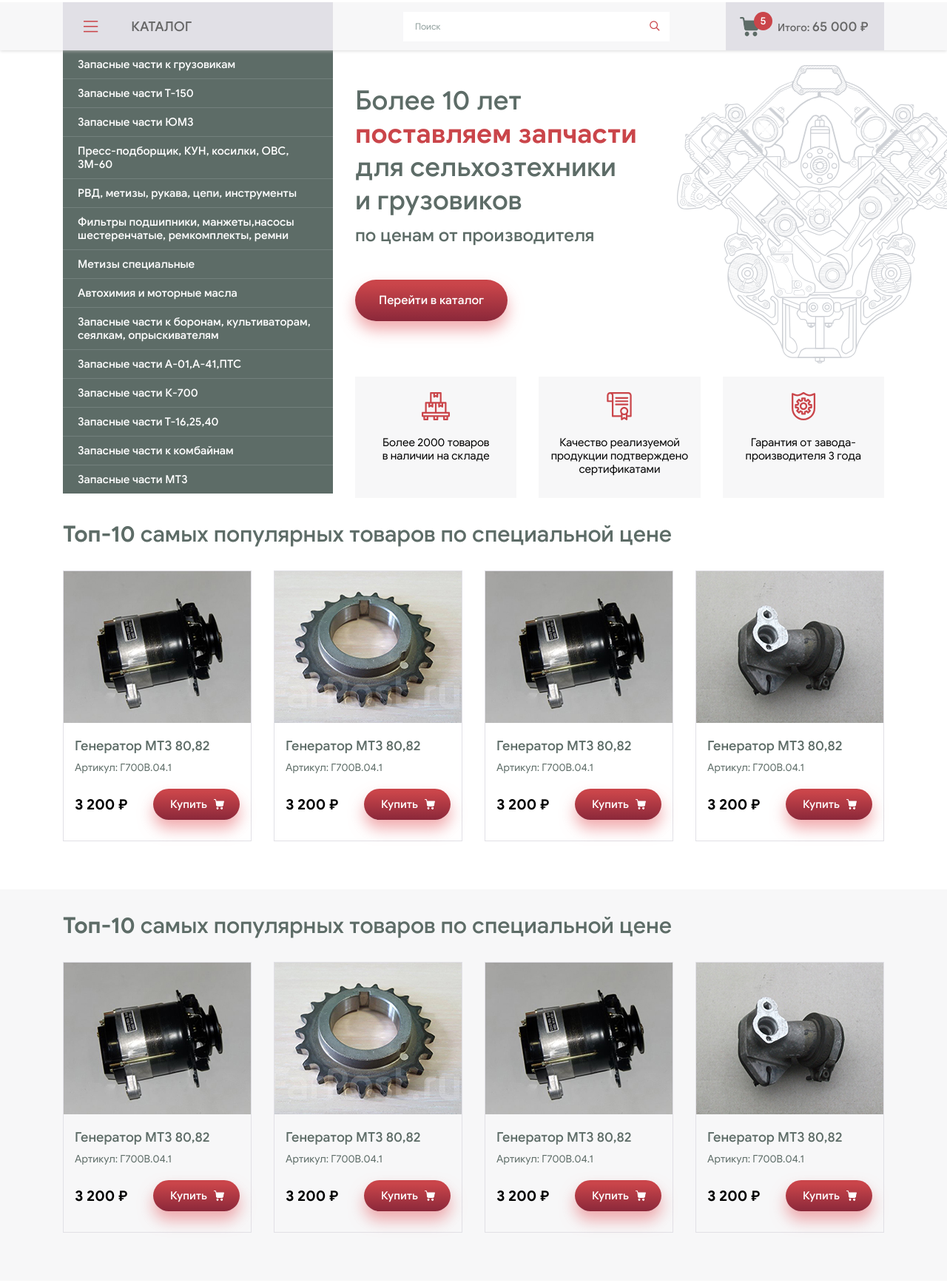
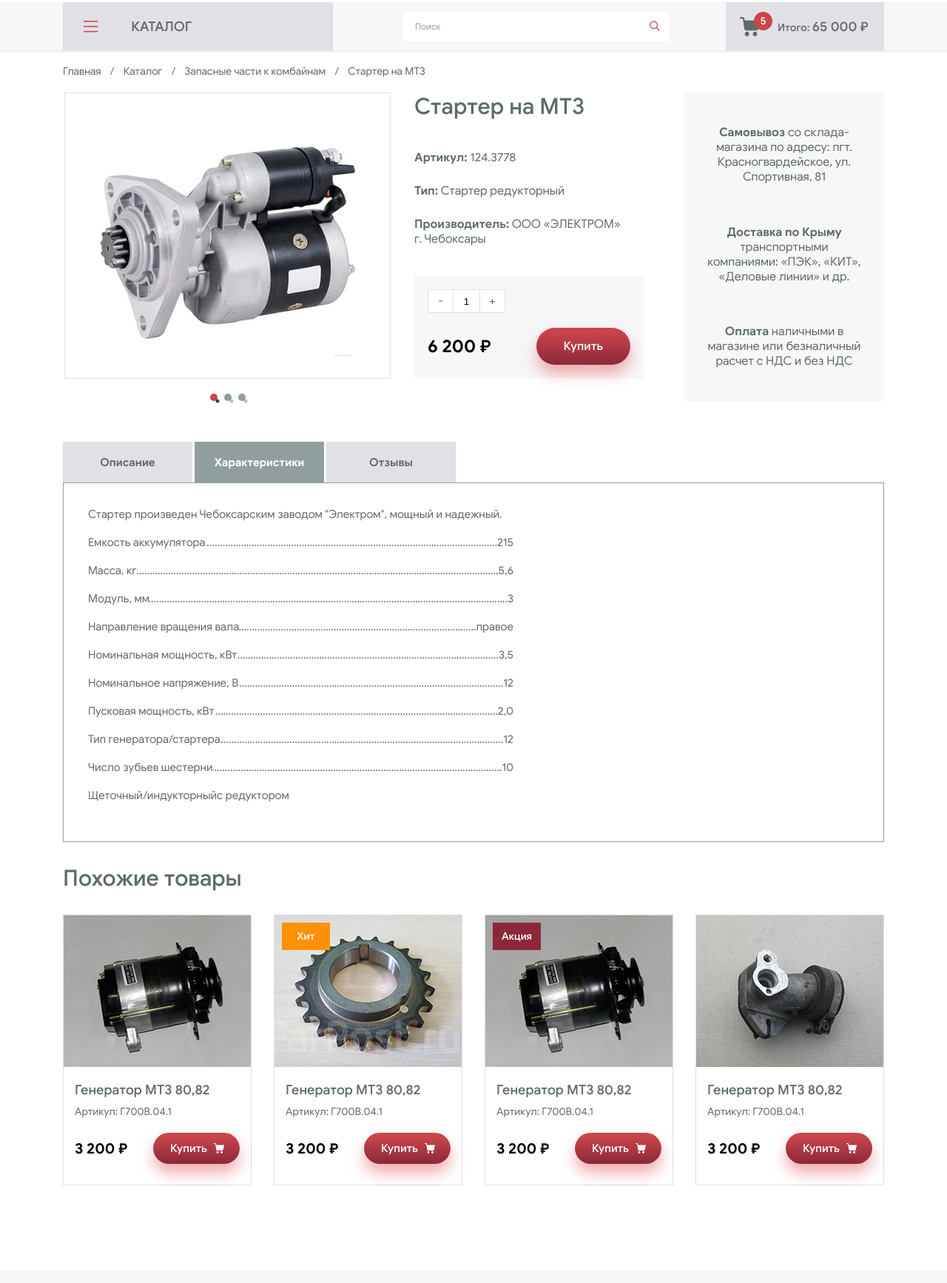
Before and after one commit to GrinCaseCode/ghpages, a plain HTML site: page card.html in a window 1280 px wide. Shown: the part 151-1885 px from the top of the page at 74% size. Drawn offline with nearby package versions, Linux system fonts and the light colour scheme.

Commit message:
Add files via upload

```diff
--- a/index.html
+++ b/card.html
@@ -20,8 +20,8 @@
 	<link rel="stylesheet" href="libs/slick-1.5.9/slick/slick.css" />
 	<link rel="stylesheet" href="libs/slick-1.5.9/slick/slick-theme.css" />
 	<link rel="stylesheet" href="css/fonts.css" />
-	<link rel="stylesheet" href="css/main.css?ver=1.50" />
-	<link rel="stylesheet" href="css/media.css?ver=1.50" />
+	<link rel="stylesheet" href="css/main.css?ver=1.55" />
+	<link rel="stylesheet" href="css/media.css?ver=1.55" />
 </head>
 <body>
 
@@ -145,65 +145,178 @@
 			</div>
 		</header>
 
-		<div class="billbord">
+		<div class="card">
 			<div class="container">
-				<div class="row">
-					<div class="col-md-4 col_pr">
-						<div class="sidebar-main">
-							<ul>
-								<li><a href="#">Запасные части к грузовикам</a></li>
-								<li><a href="#">Запасные части Т-150</a></li>
-								<li><a href="#">Запасные части ЮМЗ</a></li>
-								<li><a href="#">Пресс-подборщик, КУН, косилки, ОВС, ЗМ-60</a></li>
-								<li><a href="#">РВД, метизы, рукава, цепи, инструменты</a></li>
-								<li><a href="#">Фильтры подшипники, манжеты,насосы шестеренчатые, ремкомплекты, ремни</a></li>
-								<li><a href="#">Метизы специальные</a></li>
-								<li><a href="#">Автохимия и моторные масла</a></li>
-								<li><a href="#">Запасные части к боронам, культиваторам, сеялкам, опрыскивателям</a></li>
-								<li><a href="#">Запасные части А-01,А-41,ПТС</a></li>
-								<li><a href="#">Запасные части К-700</a></li>
-								<li><a href="#">Запасные части Т-16,25,40</a></li>
-								<li><a href="#">Запасные части к комбайнам</a></li>
-								<li><a href="#">Запасные части МТЗ</a></li>
-							</ul>
-						</div>
+				<ul class="breadumbs">
+					<li><a href="#">Главная</a><span>/</span></li>
+					<li><a href="#">Каталог</a><span>/</span></li>
+					<li><a href="#">Запасные части к комбайнам</a><span>/</span></li>
+					<li>Стартер на МТЗ</li>
+				</ul>
+				<div class="row row_card">
+					<div class="col-lg-5 col-md-6">
+						<ul class="slider-card">
+							<li>
+								<div class="slider-card__image">
+									<img src="img/card1.jpg" alt="alt">
+								</div>
+							</li>
+							<li>
+								<div class="slider-card__image">
+									<img src="img/card1.jpg" alt="alt">
+								</div>
+							</li>
+							<li>
+								<div class="slider-card__image">
+									<img src="img/card1.jpg" alt="alt">
+								</div>
+							</li>
+						</ul>
 					</div>
-					<div class="col-md-8 pl_30">
-						<div class="row">
-							<div class="col-lg-7">
-								<h1 class="title-big" data-aos="fade-left">Более 10 лет <br><strong> поставляем запчасти</strong> <br>для сельхозтехники <br>и грузовиков </h1>
-								<div class="descr-title-big" data-aos="fade-left">по ценам от производителя</div>
-								<a href="#" class="btn-main" data-aos="fade-left">Перейти в каталог</a>
-							</div>
-							<div class="col-lg-5">
-								<div class="billbord__image">
-									<img src="img/billbord1.svg" alt="alt">
+					<div class="col-lg-4 col-md-6">
+						<div class="center-card">
+							<h1 class="title-page">Стартер на МТЗ</h1>
+							<p><strong>Артикул:</strong> 124.3778</p>
+							<p><strong>Тип:</strong> Стартер редукторный</p>
+							<p><strong>Производитель:</strong> ООО «ЭЛЕКТРОМ» <br>г. Чебоксары</p>
+							<div class="card-action">
+								<div class="quantity">
+										<div class="quantity-button quantity-down">-</div>
+										<input type="number" min="1" max="100" step="1" value="1">
+										<div class="quantity-button quantity-up">+</div>
+									</div>
+								<div class="d_flex">
+									<div class="card-action__price">6 200 ₽</div>
+									<a href="#" class="btn-main">Купить</a>
 								</div>
 							</div>
 						</div>
-						<div class="row row_items-billbord">
-							<div class="col-md-4">
-								<div class="item-billbord">
-									<div class="item-billbord__icon">
-										<img src="img/ic_billbord1.svg" alt="alt">
-									</div>
-									<div class="item-billbord__name">Более 2000 товаров <br>в наличии на складе</div>
+					</div>
+					<div class="col-lg-3 col_pl col-md-12">
+						<div class="righ-card">
+							<p><strong>Самовывоз</strong> со склада-магазина по адресу: пгт. Красногвардейское, ул. Спортивная, 81</p>
+							<p><strong>Доставка по Крыму</strong> транспортными компаниями: «ПЭК», «КИТ», «Деловые линии» и др.</p>
+							<p><strong>Оплата</strong> наличными в магазине или безналичный расчет с НДС и без НДС</p>
+						</div>
+					</div>
+				</div>
+				<ul class="tabs">
+					<li><a href="#tab1">Описание</a></li>
+					<li class="active"><a href="#tab2">Характеристики</a></li>
+					<li><a href="#tab3">Отзывы</a></li>
+				</ul>
+				<div class="tab-container">
+					<div id="tab1" class="tab-content">
+						<p>Lorem ipsum dolor sit amet, consectetur adipiscing elit, sed do eiusmod tempor incididunt ut labore et dolore magna aliqua. Ut enim ad minim veniam, quis nostrud exercitation ullamco laboris nisi ut aliquip ex ea commodo consequat. Duis aute irure dolor in reprehenderit in voluptate velit esse cillum dolore eu fugiat nulla pariatur. Excepteur sint occaecat cupidatat non proident, sunt in culpa qui officia deserunt mollit anim id est laborum Lorem ipsum dolor sit amet, consectetur adipiscing elit, sed do eiusmod tempor incididunt ut labore et dolore magna aliqua. Ut enim ad minim veniam, quis nostrud exercitation ullamco laboris nisi ut aliquip ex ea commodo consequat. Duis aute irure dolor in reprehenderit in voluptate velit esse cillum dolore eu fugiat nulla pariatur. Excepteur sint occaecat cupidatat non proident, sunt in culpa qui officia deserunt mollit anim id est laborum</p>
+					</div>
+					<div id="tab2" class="tab-content">
+						<div class="item-feature">
+							<div class="item-feature__name">Стартер произведен Чебоксарским заводом "Электром", мощный и надежный. </div>
+						</div>
+						<div class="item-feature">
+							<div class="item-feature__name">Емкость аккумулятора</div>
+							<div class="item-feature__value">215</div>
+						</div>
+						<div class="item-feature">
+							<div class="item-feature__name">Масса, кг</div>
+							<div class="item-feature__value">5,6</div>
+						</div>
+						<div class="item-feature">
+							<div class="item-feature__name">Модуль, мм</div>
+							<div class="item-feature__value">3</div>
+						</div>
+						<div class="item-feature">
+							<div class="item-feature__name">Направление вращения вала</div>
+							<div class="item-feature__value">правое</div>
+						</div>
+						<div class="item-feature">
+							<div class="item-feature__name">Номинальная мощность, кВт</div>
+							<div class="item-feature__value">3,5</div>
+						</div>
+						<div class="item-feature">
+							<div class="item-feature__name">Номинальное напряжение, В</div>
+							<div class="item-feature__value">12</div>
+						</div>
+						<div class="item-feature">
+							<div class="item-feature__name">Пусковая мощность, кВт</div>
+							<div class="item-feature__value">2,0</div>
+						</div>
+						<div class="item-feature">
+							<div class="item-feature__name">Тип генератора/стартера</div>
+							<div class="item-feature__value">12</div>
+						</div>
+						<div class="item-feature">
+							<div class="item-feature__name">Число зубьев шестерни</div>
+							<div class="item-feature__value">10</div>
+						</div>
+						<div class="item-feature">
+							<div class="item-feature__name">Щеточный/индукторныйс редуктором</div>
+						</div>
+					</div>
+					<div id="tab3" class="tab-content">
+						<p>Lorem ipsum dolor sit amet, consectetur adipiscing elit, sed do eiusmod tempor incididunt ut labore et dolore magna aliqua. Ut enim ad minim veniam, quis nostrud exercitation ullamco laboris nisi ut aliquip ex ea commodo consequat. Duis aute irure dolor in reprehenderit in voluptate velit esse cillum dolo aute irure dolor in reprehenderit in voluptate velit esse cillum dolore eu fugiat nulla pariatur. Excepteur sint occaecat cupidatat non proident, sunt in culpa qui officia deserunt mollit anim id est laborum</p>
+					</div>
+				</div>
+				<h2 class="title-section">Похожие товары</h2>
+				<div class="row row_products">
+					<div class="col-xl-3 col-md-6">
+						<div class="item-product">
+							<div class="item-product__image">
+								<img src="img/product1.jpg" alt="alt">
+							</div>
+							<div class="item-product__content">
+								<div class="item-product__name">Генератор МТЗ 80,82</div>
+								<div class="item-product__articul">Артикул: Г700В.04.1</div>
+								<div class="item-product__bottom">
+									<div class="item-product__price">3 200 ₽</div>
+									<a href="#" class="btn-main btn-main_basket">Купить</a>
 								</div>
 							</div>
-							<div class="col-md-4">
-								<div class="item-billbord">
-									<div class="item-billbord__icon">
-										<img src="img/ic_billbord2.svg" alt="alt">
-									</div>
-									<div class="item-billbord__name">Качество реализуемой продукции подтверждено  сертификатами</div>
+						</div>
+					</div>
+					<div class="col-xl-3 col-md-6">
+						<div class="item-product">
+							<div class="item-product__image">
+								<div class="item-product__tag item-product__tag_hit">Хит</div>
+								<img src="img/product2.jpg" alt="alt">
+							</div>
+							<div class="item-product__content">
+								<div class="item-product__name">Генератор МТЗ 80,82</div>
+								<div class="item-product__articul">Артикул: Г700В.04.1</div>
+								<div class="item-product__bottom">
+									<div class="item-product__price">3 200 ₽</div>
+									<a href="#" class="btn-main btn-main_basket">Купить</a>
 								</div>
 							</div>
-							<div class="col-md-4">
-								<div class="item-billbord">
-									<div class="item-billbord__icon">
-										<img src="img/ic_billbord3.svg" alt="alt">
-									</div>
-									<div class="item-billbord__name">Гарантия от завода-производителя 3 года</div>
+						</div>
+					</div>
+					<div class="col-xl-3 col-md-6">
+						<div class="item-product">
+							<div class="item-product__image">
+								<div class="item-product__tag item-product__tag_action">Акция</div>
+								<img src="img/product1.jpg" alt="alt">
+							</div>
+							<div class="item-product__content">
+								<div class="item-product__name">Генератор МТЗ 80,82</div>
+								<div class="item-product__articul">Артикул: Г700В.04.1</div>
+								<div class="item-product__bottom">
+									<div class="item-product__price">3 200 ₽</div>
+									<a href="#" class="btn-main btn-main_basket">Купить</a>
+								</div>
+							</div>
+						</div>
+					</div>
+					<div class="col-xl-3 col-md-6">
+						<div class="item-product">
+							<div class="item-product__image">
+								<img src="img/product3.jpg" alt="alt">
+							</div>
+							<div class="item-product__content">
+								<div class="item-product__name">Генератор МТЗ 80,82</div>
+								<div class="item-product__articul">Артикул: Г700В.04.1</div>
+								<div class="item-product__bottom">
+									<div class="item-product__price">3 200 ₽</div>
+									<a href="#" class="btn-main btn-main_basket">Купить</a>
 								</div>
 							</div>
 						</div>
@@ -212,9 +325,9 @@
 			</div>
 		</div>
 
-		<div class="products">
+		<div class="products section_gray">
 			<div class="container">
-				<h2 class="title-section" data-aos="fade-right"><strong>Топ-10</strong> самых популярных товаров по специальной цене</h2>
+				<h2 class="title-section">Сопутствующие товары</h2>
 				<div class="row row_products">
 					<div class="col-xl-3 col-md-6">
 						<div class="item-product">
@@ -276,161 +389,6 @@
 							</div>
 						</div>
 					</div>
-				</div>
-			</div>
-		</div>
-
-		<div class="products section_gray">
-			<div class="container">
-				<h2 class="title-section" data-aos="fade-right"><strong>Топ-10</strong> самых популярных товаров по специальной цене</h2>
-				<div class="row row_products">
-					<div class="col-xl-3 col-md-6">
-						<div class="item-product">
-							<div class="item-product__image">
-								<img src="img/product1.jpg" alt="alt">
-							</div>
-							<div class="item-product__content">
-								<div class="item-product__name">Генератор МТЗ 80,82</div>
-								<div class="item-product__articul">Артикул: Г700В.04.1</div>
-								<div class="item-product__bottom">
-									<div class="item-product__price">3 200 ₽</div>
-									<a href="#" class="btn-main btn-main_basket">Купить</a>
-								</div>
-							</div>
-						</div>
-					</div>
-					<div class="col-xl-3 col-md-6">
-						<div class="item-product">
-							<div class="item-product__image">
-								<img src="img/product2.jpg" alt="alt">
-							</div>
-							<div class="item-product__content">
-								<div class="item-product__name">Генератор МТЗ 80,82</div>
-								<div class="item-product__articul">Артикул: Г700В.04.1</div>
-								<div class="item-product__bottom">
-									<div class="item-product__price">3 200 ₽</div>
-									<a href="#" class="btn-main btn-main_basket">Купить</a>
-								</div>
-							</div>
-						</div>
-					</div>
-					<div class="col-xl-3 col-md-6">
-						<div class="item-product">
-							<div class="item-product__image">
-								<img src="img/product1.jpg" alt="alt">
-							</div>
-							<div class="item-product__content">
-								<div class="item-product__name">Генератор МТЗ 80,82</div>
-								<div class="item-product__articul">Артикул: Г700В.04.1</div>
-								<div class="item-product__bottom">
-									<div class="item-product__price">3 200 ₽</div>
-									<a href="#" class="btn-main btn-main_basket">Купить</a>
-								</div>
-							</div>
-						</div>
-					</div>
-					<div class="col-xl-3 col-md-6">
-						<div class="item-product">
-							<div class="item-product__image">
-								<img src="img/product3.jpg" alt="alt">
-							</div>
-							<div class="item-product__content">
-								<div class="item-product__name">Генератор МТЗ 80,82</div>
-								<div class="item-product__articul">Артикул: Г700В.04.1</div>
-								<div class="item-product__bottom">
-									<div class="item-product__price">3 200 ₽</div>
-									<a href="#" class="btn-main btn-main_basket">Купить</a>
-								</div>
-							</div>
-						</div>
-					</div>
-				</div>
-			</div>
-		</div>
-
-		<div class="consultation">
-			<div class="container">
-				<div class="row">
-					<div class="col-lg-6 col-md-6">
-						<h2 class="title-section title-section_middle"  data-aos="fade-right">Получите <span>бесплатную  консультацию</span> по всем вопросам, связанным с выбором запчастей</h2>
-						<div class="text" data-aos="fade-right">
-							<article>
-								<p>Если выбор запчастей вызывает у вас какие-либо затруднения, опытные специалисты помогут разобраться в характеристиках деталей. </p>
-								<p>Мы можем быстро и с минимальными затратами подобрать запчасти для вашей техники в соответствии с вашими требованиями</p>
-							</article>
-						</div>
-					</div>
-					<div class="col-lg-2 col-md-6">
-						<div class="consultation__image">
-							<img src="img/consultation.svg" alt="alt">
-						</div>
-					</div>
-					<div class="col-lg-4">
-						<div class="block-form">
-							<div class="block-form__title">Заполните форму</div>
-							<div class="block-form__descr">и наш специалист свяжется с вами <br>в течение 10 минут</div>
-							<form>
-								<div class="form-item">
-									<input type="text" placeholder="Ваше имя" required="required">
-								</div>
-								<div class="form-item">
-									<input type="text" placeholder="+7 (___) ___-__-__" class="input-phone" required="required">
-								</div>
-								<div class="form-item align_center">
-									<button class="btn-main" type="submit">Получить консультацию</button>
-								</div>
-								<div class="checkbox">
-									<label>
-										<input type="checkbox" required="required" checked="checked" />
-										<span>Согласие на обработку персональных данных</span>
-									</label>
-								</div>
-							</form>
-						</div>
-					</div>
-				</div>
-			</div>
-		</div>
-
-		<div class="steps section_gray">
-			<div class="container">
-				<h2 class="title-section" data-aos="fade-right">Как заказать?</h2>
-				<div class="row row_steps">
-					<div class="col-lg-5 col-md-6">
-						<div class="item-step" data-aos="fade-left">
-							<div class="item-step__number">01.</div>
-							<article>
-								<p>Оставляете заявку на сайте или звоните по телефону <a href="tel:8(978)8393585" rel="nofollow">8 (978) 839 35 85</a> Специалист ответит на ваши вопросы <br>и примет заказ</p>
-							</article>
-						</div>
-					</div>
-					<div class="col-lg-5 col-md-6">
-						<div class="item-step" data-aos="fade-left">
-							<div class="item-step__number">02.</div>
-							<article>
-								<p>Доставляем Транспортной компанией по Крыму или получаете запчасти в нашем складе-магазине по адресу пгт. Красногвардейское, <br>ул. Спортивная, 81</p>
-							</article>
-						</div>
-					</div>
-					<div class="col-lg-5 col-md-6">
-						<div class="item-step" data-aos="fade-left">
-							<div class="item-step__number">03.</div>
-							<article>
-								<p>Оплата наличными в магазине или безналичный расчетс НДС и без НДС</p>
-							</article>
-						</div>
-					</div>
-					<div class="col-lg-5 col-md-6">
-						<div class="item-step" data-aos="fade-left">
-							<div class="item-step__number">04.</div>
-							<article>
-								<p>Получаете товар и гарантию <br>от завода-производителя</p>
-							</article>
-						</div>
-					</div>
-				</div>
-				<div class="steps__image">
-					<img src="img/steps.svg" alt="alt">
 				</div>
 			</div>
 		</div>
@@ -517,9 +475,9 @@
 						<div class="form-item align_center">
 							<button class="btn-main btn-main_big" type="submit">Отправить</button>
 						</div>
-						<div class="checkbox">
+						<div class="checkbox checkbox_main">
 							<label>
-								<input type="checkbox" required="required" checked="checked" />
+								<input type="checkbox" required="required"/>
 								<span>Согласие на обработку персональных данных</span>
 							</label>
 						</div>
@@ -543,7 +501,7 @@
 <script src="libs/jscrollpane/jquery.jscrollpane.min.js"></script>
 <script src="libs/slick-1.5.9/slick/slick.min.js"></script>
 <script src="libs/scroll2id/PageScroll2id.min.js"></script>
-<script src="js/common.js?ver=1.50"></script>
+<script src="js/common.js?ver=1.55"></script>
 <!-- Yandex.Metrika counter --><!-- /Yandex.Metrika counter -->
 <!-- Google Analytics counter --><!-- /Google Analytics counter -->
 </body>
```
Also changed, not shown: about.html (+3 -3 lines), article.html (+3 -3 lines), catalog.html (+3 -3 lines), contacts.html (renamed from corporate.html, +87 -42 lines), news.html (+3 -3 lines), payment.html (+3 -3 lines), questions.html (+3 -3 lines).
